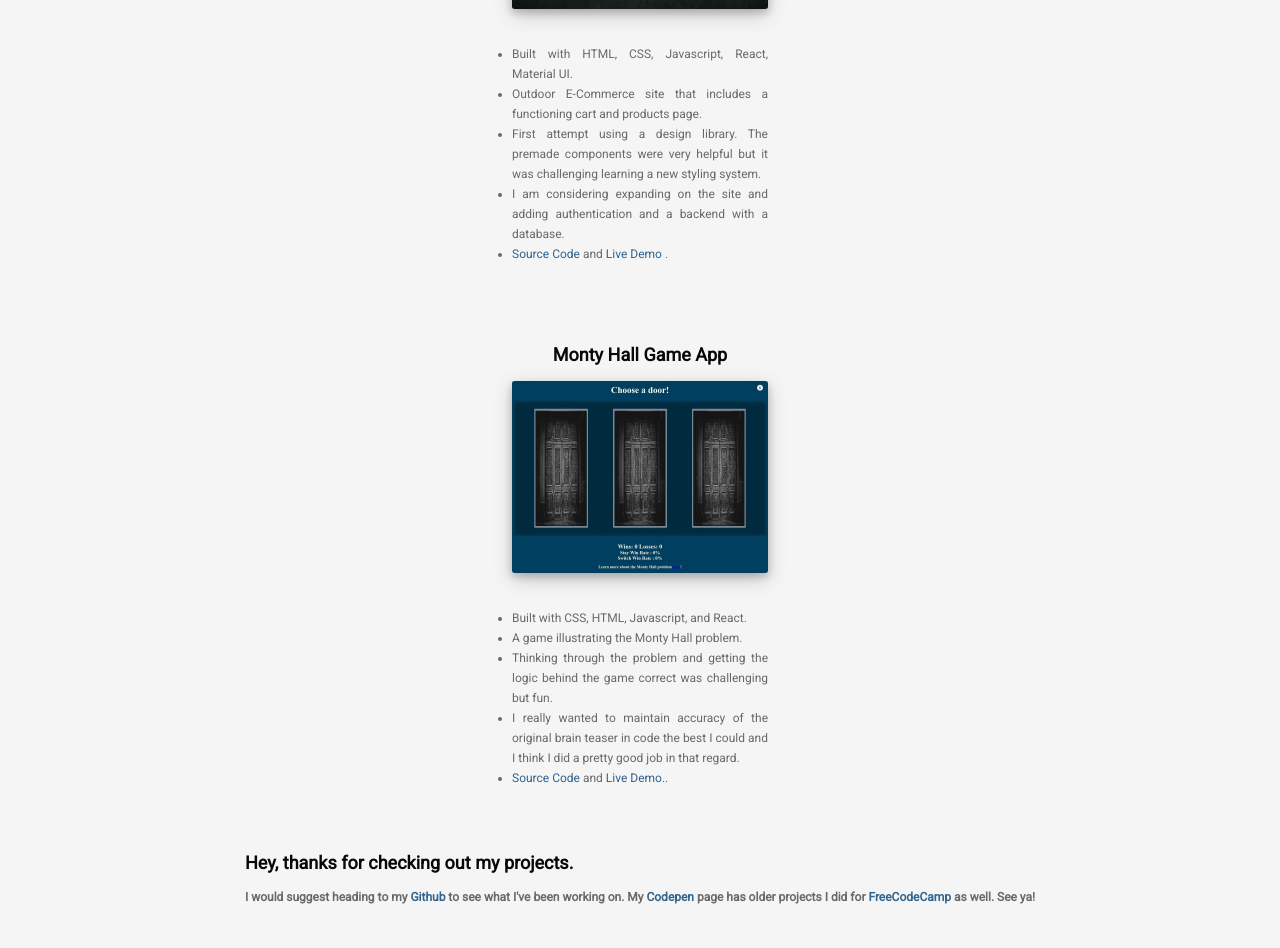
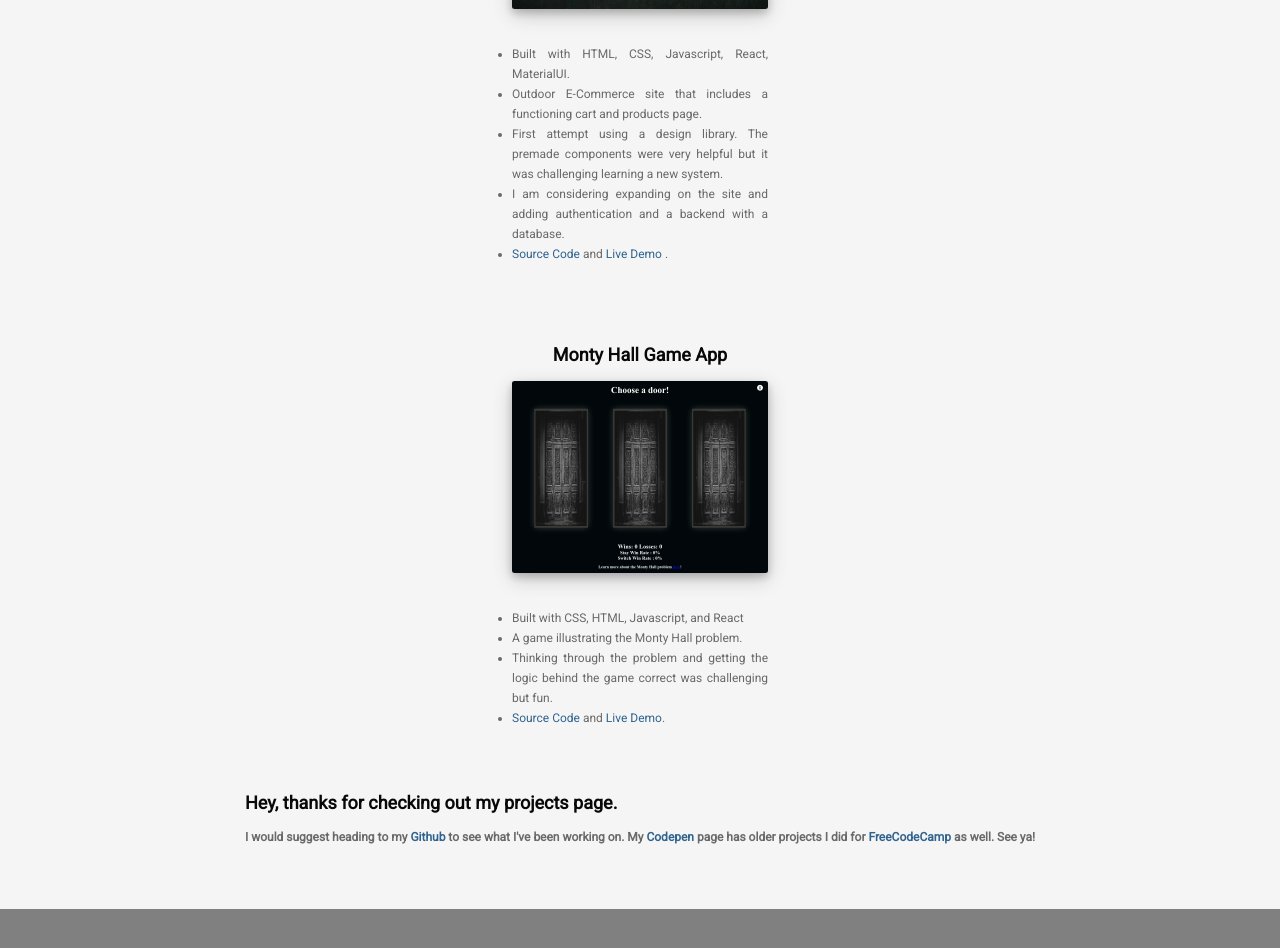
Before and after one commit to rkd412/my-portfolio, a React (Create React App) app: page /projects in a window 1280 px wide. Shown: the part 840-1788 px from the top of the page. After the commit the page ends 1749 px from the top, so only its background shows below. Built offline with nearby package versions, Linux system fonts and the light colour scheme.

Commit message:
changed photo previews

```diff
--- a/src/components/Projects.js
+++ b/src/components/Projects.js
@@ -60,7 +60,7 @@ const Projects = () => {
             }
           >
             <ul>
-              <li>Built with HTML, CSS, Javascript, React, Material UI.</li>
+              <li>Built with HTML, CSS, Javascript, React, MaterialUI</li>
               <li>
                 Security API app that includes 3 different functioning APIs.
               </li>
@@ -88,6 +88,7 @@ const Projects = () => {
                 >
                   Live Demo
                 </a>
+                .
               </li>
             </ul>
           </div>
@@ -103,7 +104,7 @@ const Projects = () => {
             }
           >
             <ul>
-              <li>Built with HTML, CSS, Javascript, React, Material UI.</li>
+              <li>Built with HTML, CSS, Javascript, React, MaterialUI.</li>
 
               <li>
                 Outdoor E-Commerce site that includes a functioning cart and
@@ -112,8 +113,7 @@ const Projects = () => {
 
               <li>
                 First attempt using a design library. The premade components
-                were very helpful but it was challenging learning a new styling
-                system.
+                were very helpful but it was challenging learning a new system.
               </li>
 
               <li>
@@ -197,16 +197,11 @@ const Projects = () => {
             }
           >
             <ul>
-              <li>Built with CSS, HTML, Javascript, and React.</li>
+              <li>Built with CSS, HTML, Javascript, and React</li>
               <li>A game illustrating the Monty Hall problem.</li>{" "}
               <li>
                 Thinking through the problem and getting the logic behind the
                 game correct was challenging but fun.
-              </li>
-              <li>
-                I really wanted to maintain accuracy of the original brain
-                teaser in code the best I could and I think I did a pretty good
-                job in that regard.
               </li>
               <li>
                 <a
@@ -224,7 +219,7 @@ const Projects = () => {
                   target="_blank"
                   rel="noreferrer"
                 >
-                  Live Demo.
+                  Live Demo
                 </a>
                 .
               </li>
@@ -239,7 +234,7 @@ const Projects = () => {
             theme.isNight ? styles["night-outro"] : styles["day-outro"]
           }
         >
-          <h2>Hey, thanks for checking out my projects.</h2>
+          <h2>Hey, thanks for checking out my projects page.</h2>
           <h4>
             {" "}
             I would suggest heading to my{" "}
```
Also changed, not shown: src/assets/MontyHall.webp.
